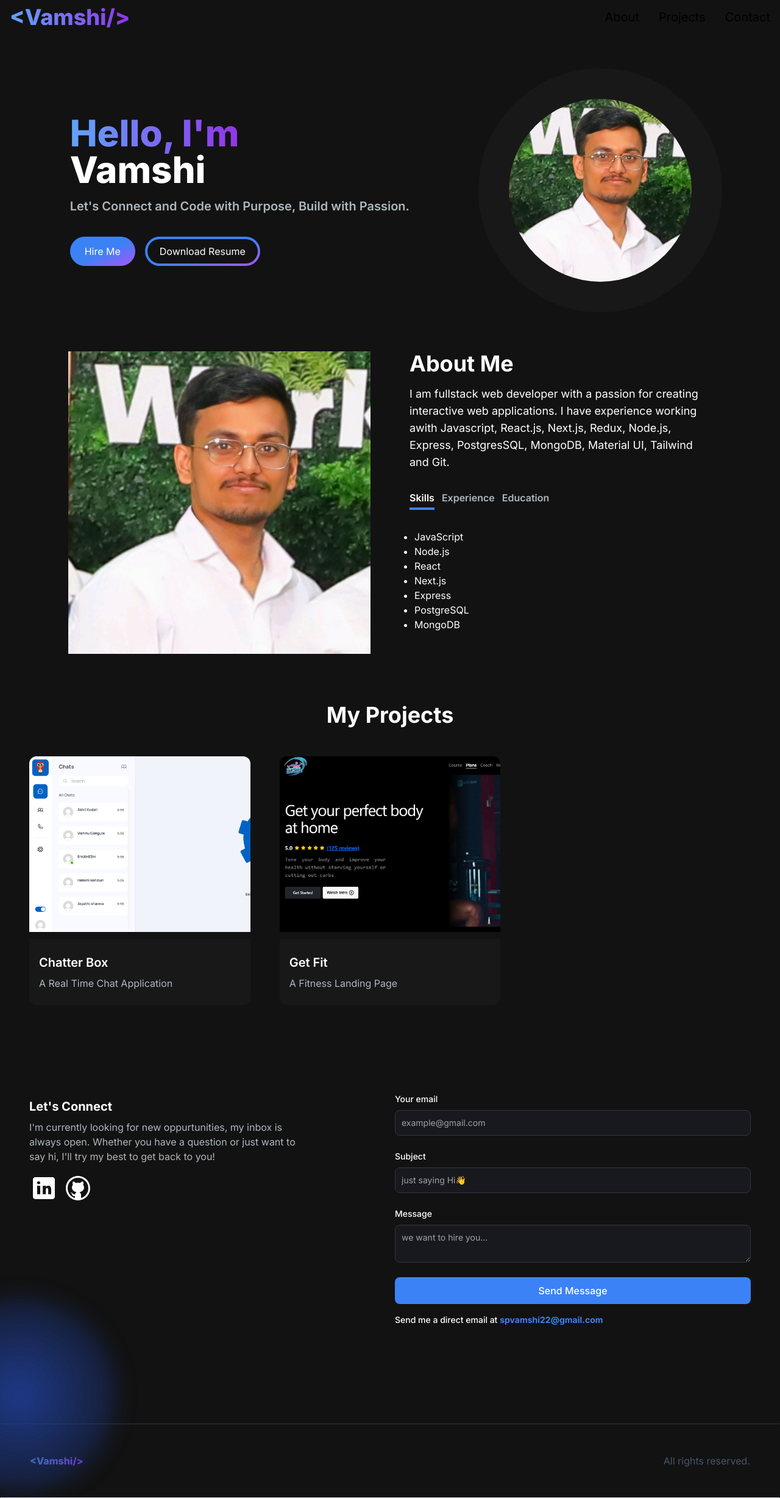
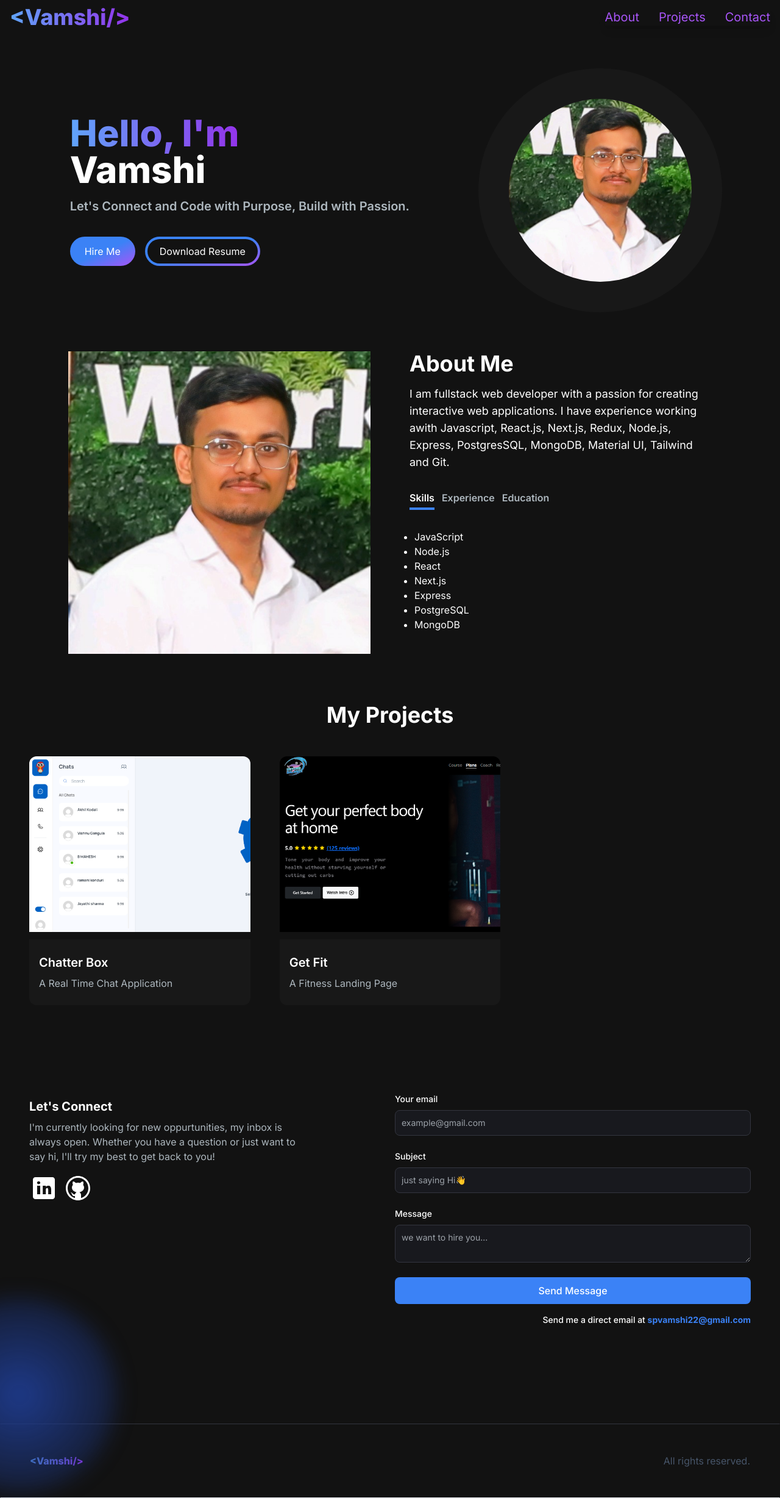
Before and after one commit to sp-vamshi/portfolio, a Next.js app: page / in a window 1280 px wide. Shown: the whole page at 61% size. Built offline with nearby package versions, Linux system fonts and the light colour scheme.

Commit message:
mobile navbar fix

```diff
--- a/src/app/components/AboutSection.jsx
+++ b/src/app/components/AboutSection.jsx
@@ -52,7 +52,7 @@ export default function AboutSection() {
   }
 
   return (
-    <section className="text-white">
+    <section id="about" className="text-white">
       <div className="md:grid md:grid-cols-2 gap-8 items-center py-8 px-4 xl:gap-16 sm:py-16 xl:px-16">
         <Image src={"/Images/ProfilePhoto.jpg"} alt="About Photo" width={500} height={500} />
         <div className="mt-4 md:mt-0 text-left flex flex-col h-full">
--- a/src/app/components/EmailSection.jsx
+++ b/src/app/components/EmailSection.jsx
@@ -45,7 +45,7 @@ export default function EmailSection() {
   };
 
   return (
-    <section className="grid md:grid-cols-2 my-12 md:my-12 py-24 gap-4 relative">
+    <section id="email" className="grid md:grid-cols-2 my-12 md:my-12 py-24 gap-4 relative">
       <div className="bg-[radial-gradient(ellipse_at_center,_var(--tw-gradient-stops))] from-primary-900 to-transparent rounded-full h-80 w-80 z-0 blur-lg absolute top-3/4 -left-4 transform -translate-x-1/2 -translate-1/2"></div>
       <div className="z-10">
         <h5 className="text-xl font-bold text-white my-2">Let&apos;s Connect</h5>
@@ -133,7 +133,7 @@ export default function EmailSection() {
             }
           </div>
           {/* <div className="border-t-[#bec4e4] border-b-2 mt-4 text-white"></div> */}
-          <p className="text-white text-sm font-medium mt-4">Send me a direct email at  {" "} <a href="mailto:spvamshi22@gmail.com" className="font-bold text-primary-500 text-sm mb-2">spvamshi22@gmail.com</a></p>
+          <p className="text-white text-right text-sm font-medium mt-4">Send me a direct email at  {" "} <a href="mailto:spvamshi22@gmail.com" className="font-bold text-primary-500 text-sm mb-2">spvamshi22@gmail.com</a></p>
         </form>
       </div>
     </section>
--- a/src/app/components/NavLink.jsx
+++ b/src/app/components/NavLink.jsx
@@ -3,7 +3,7 @@ import Link from "next/link";
 export default function NavLink({ href, title }) {
   return (
     <Link
-      className="block py-2 pl-3 pr-4 text[#ADB7BE] sm:text-xl rounded md:p-0 hover:text-white"
+      className="block py-2 pl-3 pr-4 text[#ADB7BE] sm:text-xl text-secondary-500 rounded md:p-0 hover:text-white"
       href={href}
     >
       {title}
--- a/src/app/components/Navbar.jsx
+++ b/src/app/components/Navbar.jsx
@@ -12,11 +12,11 @@ const navLinks = [
     title: "About",
   },
   {
-    href: "#project",
+    href: "#projects",
     title: "Projects",
   },
   {
-    href: "#contact",
+    href: "#email",
     title: "Contact",
   },
 ];
@@ -25,7 +25,7 @@ export default function Navbar() {
   const [navbarOpen, setNavBarOpen] = useState(false);
 
   return (
-    <nav className="fixed top-0 left-0 right-0 z-10 bg-[#121212] bg-opacity-100">
+    <nav className="fixed top-0 left-0 right-0 z-20 bg-[#121212] bg-opacity-100">
       <div className="flex flex-wrap items-center justify-between mx-auto px-4 py-2">
         <Link
           className="text-2xl md:text-4xl text-white font-semibold"
@@ -51,7 +51,7 @@ export default function Navbar() {
           )}
         </div>
         <div className="menu hidden md:block md:w-auto" id="navbar">
-          <ul className="flex p-4 md:p-0 md:flex-row md:space-x-8 mt-0">
+          <ul className="flex p-4 md:p-0 md:flex-row shadow-lg md:space-x-8 mt-0">
             {navLinks.map((link, index) => (
               <li key={index}>
                 <NavLink href={link.href} title={link.title} />
```
